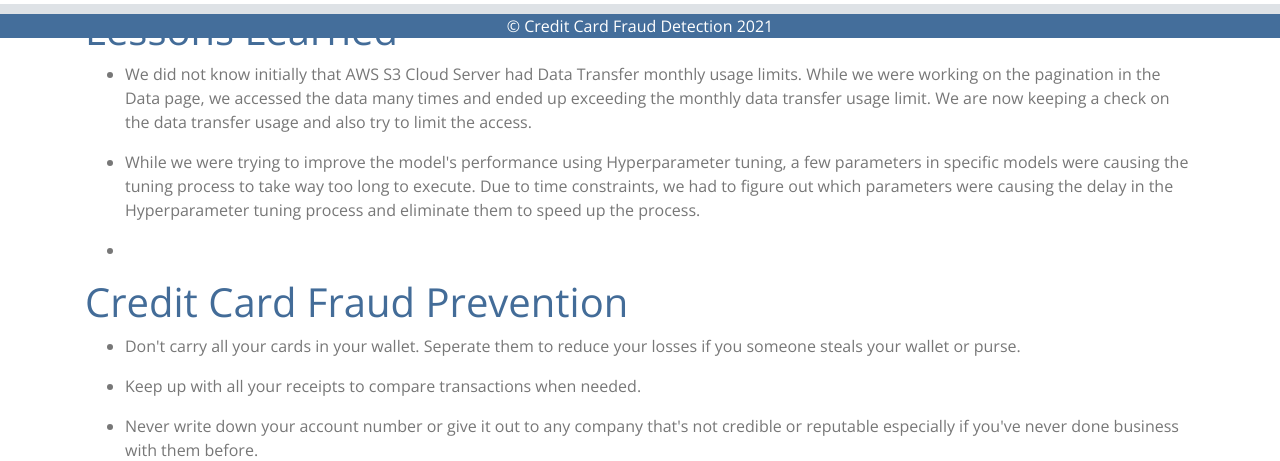
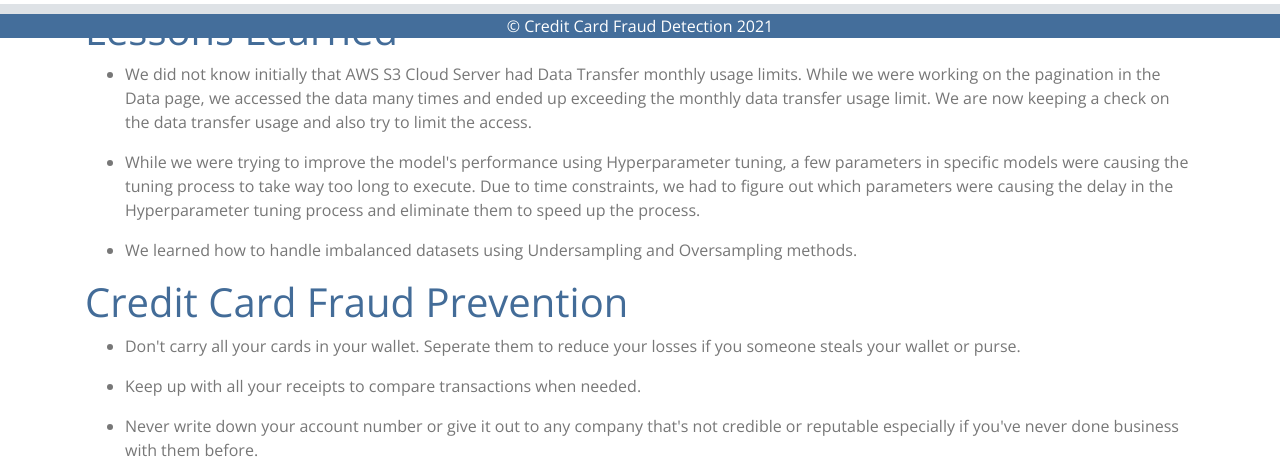
Before and after one commit to cdalsania/Credit_Card_Fraud_Detection, a Flask app: page /conclusions in a window 1280 px wide. Shown: the part 762-1223 px from the top of the page. Run offline with Flask 2, Linux system fonts and the light colour scheme; some libraries are stand-ins or nearby versions.

Commit message:
adding extra text to lessons learned.

```diff
--- a/templates/conclusions.html
+++ b/templates/conclusions.html
@@ -61,7 +61,7 @@
                             <p>While we were trying to improve the model's performance using Hyperparameter tuning, a few parameters in specific models were causing the tuning process to take way too long to execute. Due to time constraints, we had to figure out which parameters were causing the delay in the Hyperparameter tuning process and eliminate them to speed up the process.</p>
                         </li>
                         <li>
-                            <p></p>
+                            <p>We learned how to handle imbalanced datasets using Undersampling and Oversampling methods.</p>
                         </li>
                     </ul>
                     <h1>Credit Card Fraud Prevention</h1>
```
